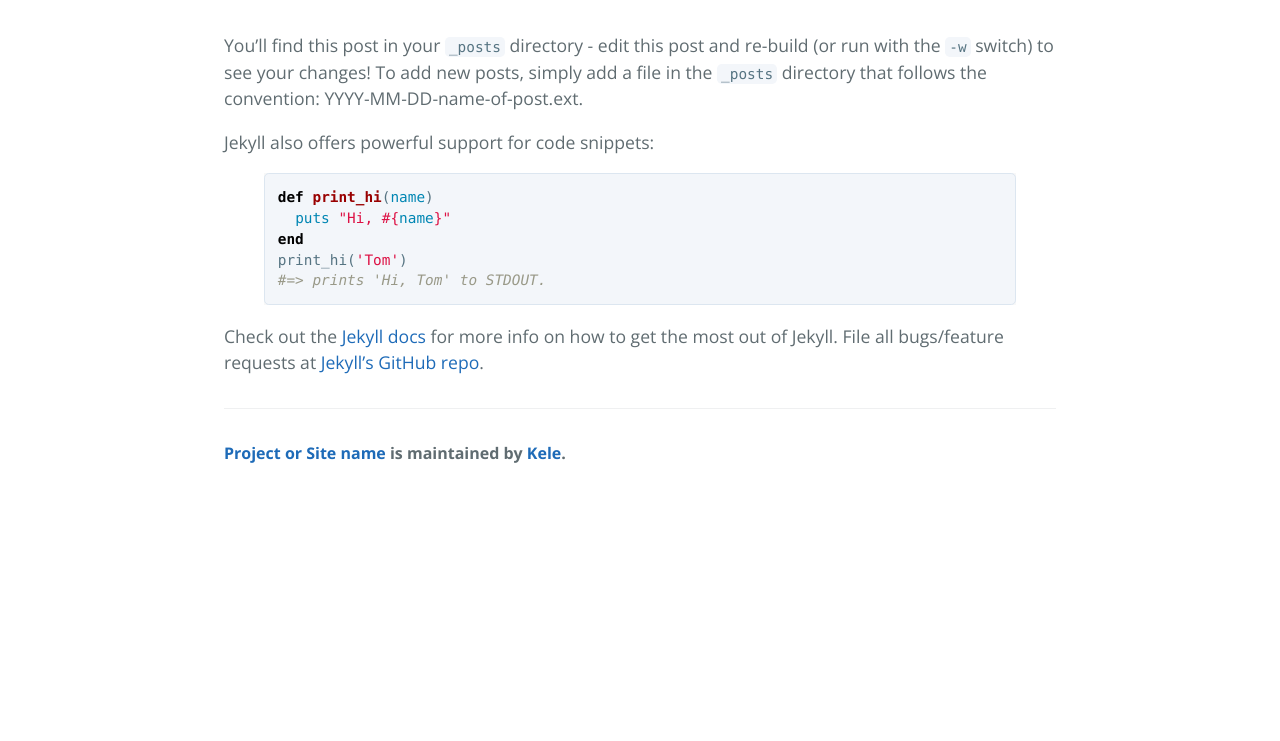
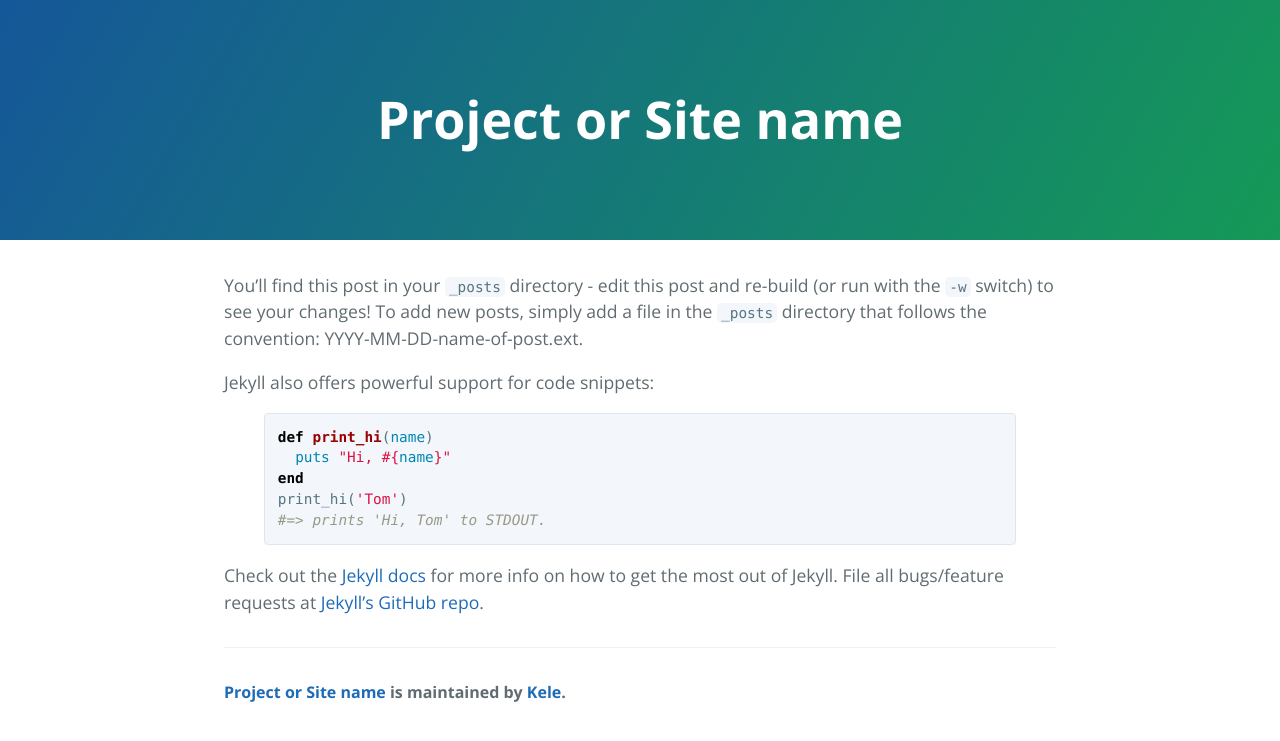
Before and after one commit to KeleAutvmn/KeleAutvmn.github.io, a Jekyll site: the page built from _posts/2016-02-12-sample-content.markdown, in a window 1280 px wide. Shown: the top 741 px of the page. Built offline with Jekyll 4.4.1, drawn with Linux system fonts in a browser that asks for light colours.

Commit message:
Change config file

```diff
--- /dev/null
+++ b/_includes/page-header.html
@@ -0,0 +1,3 @@
+<section class="page-header">
+  <h1 class="project-name">{{ site.title }}</h1>
+</section>
--- a/_layouts/default.html
+++ b/_layouts/default.html
@@ -4,6 +4,7 @@
   {% include head.html %}
 
   <body>
+    {% include page-header.html %}
 
     <section class="main-content">
 
```
Also changed, not shown: 2 other files.
